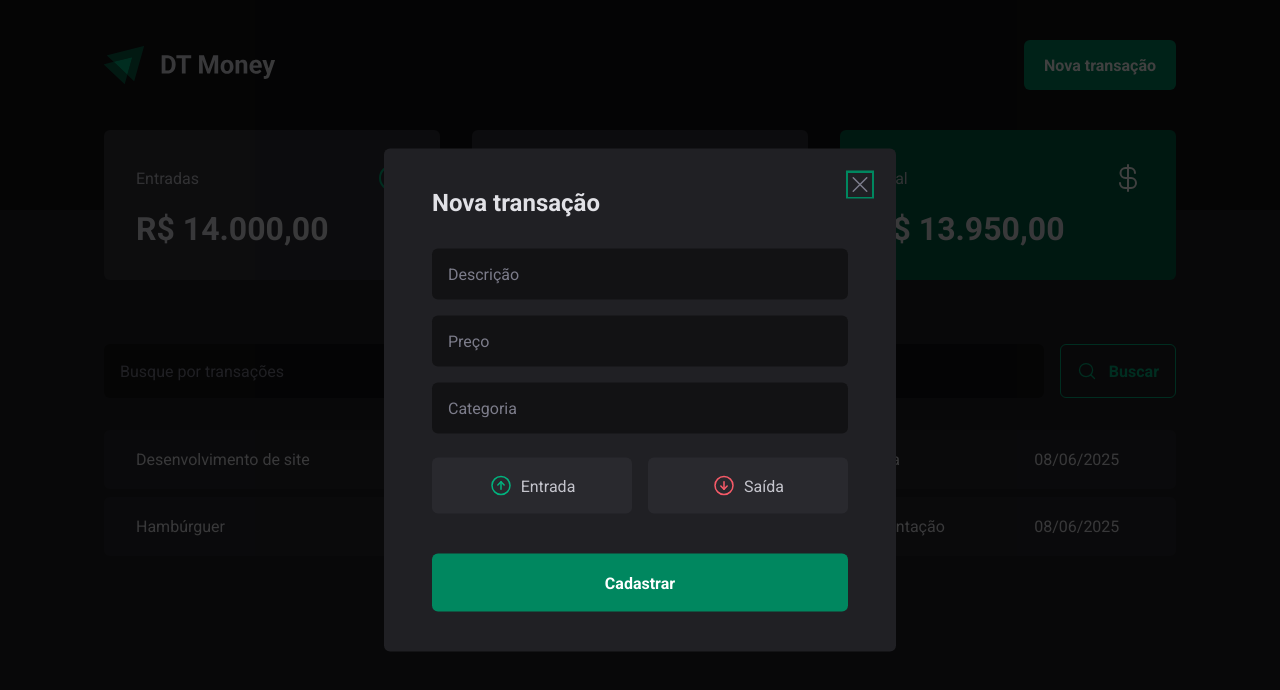
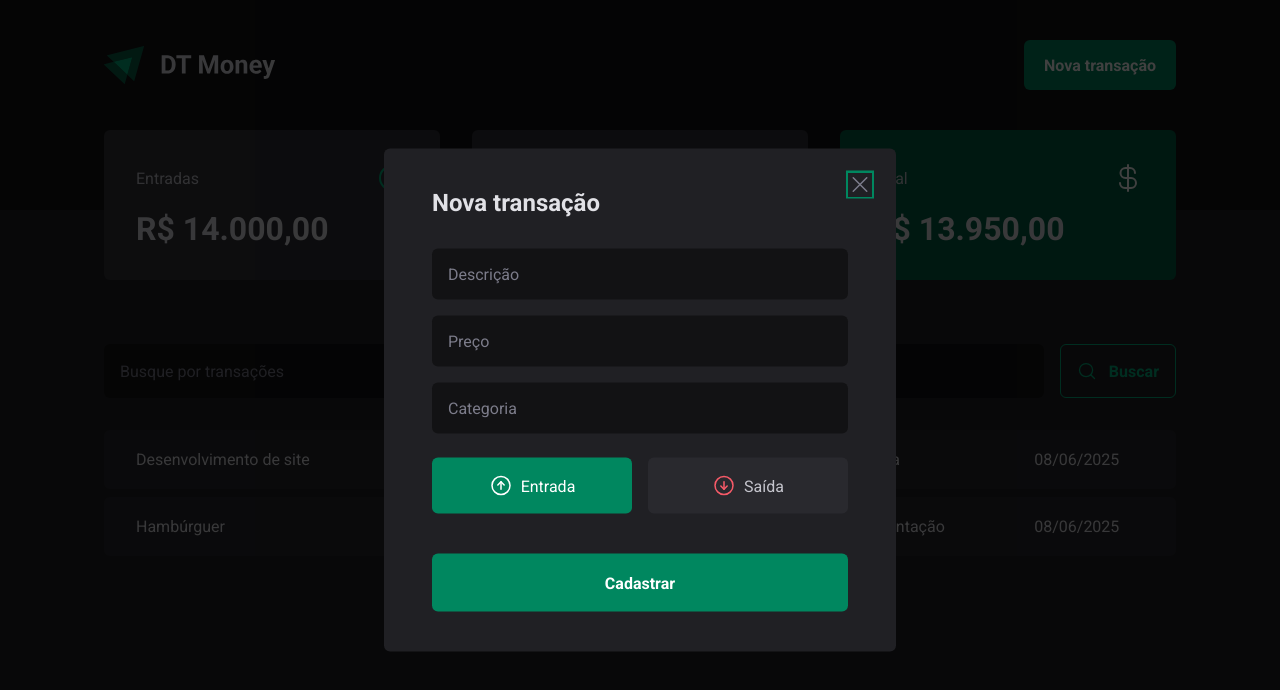
Before and after one commit to joschonarth/dt-money, a React (Vite) app: page / in a window 1280 px wide. Both pictures are taken after a click on the button "Nova transação". Shown: the top 690 px of the page. Built offline with nearby package versions, Linux system fonts and the light colour scheme; data requests are answered from the project's data file.

Commit message:
feat: implement controlled components for form inputs

```diff
--- a/src/components/NewTransactionModal/index.tsx
+++ b/src/components/NewTransactionModal/index.tsx
@@ -8,7 +8,7 @@
 } from './styles'
 import { ArrowCircleDown, ArrowCircleUp, X } from 'phosphor-react'
 import { z } from 'zod'
-import { useForm } from 'react-hook-form'
+import { Controller, useForm } from 'react-hook-form'
 import { zodResolver } from '@hookform/resolvers/zod'
 
 const newTransactionFormSchema = z.object({
@@ -22,11 +22,15 @@
 
 export function NewTransactionModal() {
   const {
+    control,
     register,
     handleSubmit,
     formState: { isSubmitting },
   } = useForm<NewTransactionFormInputs>({
     resolver: zodResolver(newTransactionFormSchema),
+    defaultValues: {
+      type: 'income',
+    },
   })
 
   async function handleCreateNewTransaction(data: NewTransactionFormInputs) {
@@ -66,7 +70,15 @@
             {...register('category')}
           />
 
-          <TransactionType>
+          <Controller
+            control={control}
+            name="type"
+            render={({ field }) => {
+              return (
+                <TransactionType
+                  onValueChange={field.onChange}
+                  value={field.value}
+                >
                   <TransactionTypeButton variant="income" value="income">
                     <ArrowCircleUp size={24} />
                     Entrada
@@ -77,6 +89,9 @@
                     Saída
                   </TransactionTypeButton>
                 </TransactionType>
+              )
+            }}
+          />
 
           <button type="submit" disabled={isSubmitting}>
             Cadastrar
```
Lines whose indentation alone changed are shown as unchanged.
